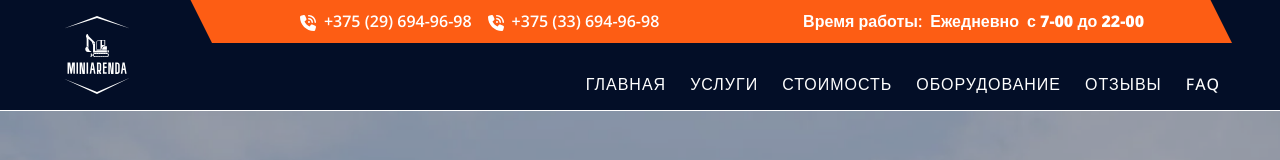
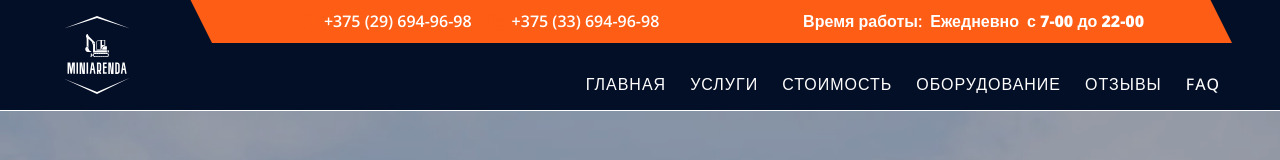
Before and after one commit to TanyaDanilovich/miniarenda_styled, a React (Create React App) app: page / in a window 1280 px wide. Shown: the top 160 px of the page. Built offline with nearby package versions, Linux system fonts and the light colour scheme.

Commit message:
change webpack version

```diff
--- a/package.json
+++ b/package.json
@@ -72,7 +72,7 @@
     "uuid": "9.0.1",
     "web-vitals": "3.5.2",
     "webpack": "5.96.1",
-    "webpack-dev-server": "4.15.2",
+    "webpack-dev-server": "5.2.2",
     "webpack-manifest-plugin": "5.0.0",
     "workbox-webpack-plugin": "7.0.0"
   },
--- a/src/widgets/header/HeaderTop.tsx
+++ b/src/widgets/header/HeaderTop.tsx
@@ -26,12 +26,12 @@ export const HeaderTop = ({}: props) => {
                 <p>Звоните для заказа техники</p>
 
                 <span>
-                    <FontAwesomeIcon icon = {'icon-phone-volume'} size = {'1x'} color = {theme.colors.white}/>
+                    <FontAwesomeIcon icon = {'icon-phone-volume'} size = {'1x'} color = {theme.colors.primary}/>
                     <a href = "tel:+375296949698">+375 (29) 694-96-98</a>
                 </span>
 
                 <span>
-                    <FontAwesomeIcon icon = {'icon-phone-volume'} size = {'1x'} color = {theme.colors.white}/>
+                    <FontAwesomeIcon icon = {'icon-phone-volume'} size = {'1x'} color = {theme.colors.primary}/>
                     <a href = "tel:+375336949698">+375 (33) 694-96-98</a>
                 </span>
 
```
Also changed, not shown: 1 other file (tests, documents, lock files or other folders).
